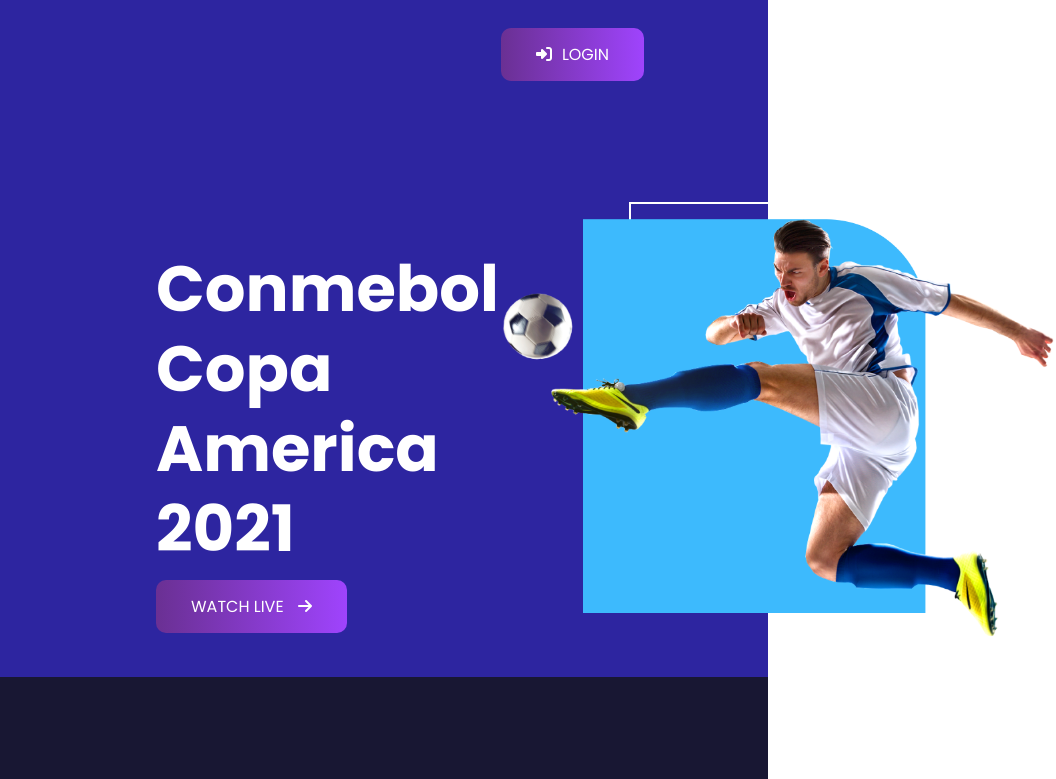
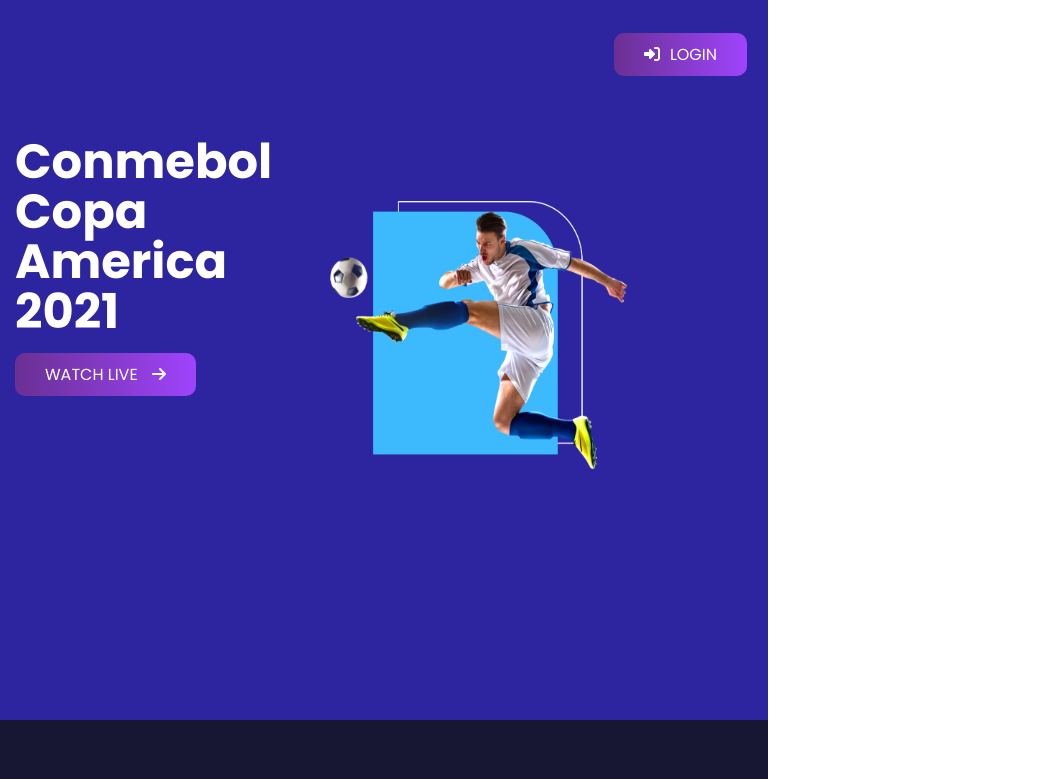
Before and after one commit to coderSabbirr/Milestone-2--Football-Website, a plain HTML site: page index.html in a window 768 px wide. Shown: the top 779 px of the page, 1056 px wide, since content can reach past the window. Drawn offline with Linux system fonts and the light colour scheme.

Commit message:
all device responsive add

```diff
--- a/style.css
+++ b/style.css
@@ -9,24 +9,29 @@
  main {
      background-color: #181733;
  }
+
  .top-sec {
      height: 677px;
      width: 100%;
      background-color: #2D25A0;
 
  }
+
  .login-button {
      text-align: right;
      padding-top: 42px;
-    padding-right:124px ;
+     padding-right: 124px;
  }
+
  .fa-sign-in-alt {
      margin-right: 10px;
  }
+
  .top-content {
      display: flex;
      padding-top: 135px;
  }
+
  .sec-deatis {
      margin-left: 156px;
      padding-top: 47px;
@@ -194,6 +199,7 @@
      padding-top: 100px;
      margin-bottom: 100px;
  }
+
  .footer-logo img {
      height: 100px;
      width: 280px;
@@ -204,6 +210,7 @@ font-size: 18px;
      font-weight: 400;
      line-height: 24px;
  }
+
  /*================
         Mobile Device
       ================= */
@@ -216,17 +223,20 @@ line-height: 24px;
          width: 100%;
          background-color: #2D25A0;
      }
+
      .login-button {
          text-align: right;
-        padding-right:21px ;
+         padding-right: 21px;
      }
+
      .top-content {
          display: grid;
          grid-template-columns: repeat(1, 1fr);
-         padding-top:70px;
+         padding-top: 70px;
      }
+
      .heaf-width {
-         width:60%;
+         width: 60%;
      }
 
      .sec-deatis {
@@ -257,8 +267,6 @@ line-height: 24px;
 
      /* Top section end */
 
-
-
      /* Blogs section start */
 
      .container {
@@ -270,6 +278,9 @@ line-height: 24px;
          grid-template-columns: repeat(1, 1fr);
      }
 
+     /* Blogs section End */
+
+     /* Sehedule Section  start*/
      .schedule-sec {
          width: 100%;
      }
@@ -287,20 +298,77 @@ line-height: 24px;
      .schedule-details p {
          font-size: 14px;
          color: #FFFFFF;
-         text-align:center;
+         text-align: center;
      }
 
-  /* Blogs section End */
+     /* Sehedule Section  end*/
 
  }
+
  /*================
         Tablet Device
       ================= */
-      @media only screen and (min-width: 689px) and ( max-width:991px) {
 
-        footer {
-            display: none;
+ @media only screen and (min-width: 688px) and (max-width:992px) {
+
+     /* top section */
+     .top-sec {
+         height: 720px;
+         width: 100%;
+         background-color: #2D25A0;
+     }
+
+     .login-button {
+         text-align: right;
+         padding-right: 21px;
+     }
+
+     .top-content {
+         display: grid;
+         grid-template-columns: repeat(2, 1fr);
+         padding-top: 70px;
+     }
+
+     .heaf-width {
+         width: 60%;
+     }
+
+     .sec-deatis {
+         margin-left: 15px;
+         padding-top: 0;
 
      }
 
+     .top-sec h2 {
+         font-size: 48px;
+         font-weight: 700;
+         line-height: 50px;
+         letter-spacing: 0px;
      }
+
+     .link-button {
+         padding: 10px 30px;
+     }
+
+     .top-banner {
+         padding-top: 64px;
+     }
+
+     .top-banner img {
+         height: 270px;
+         width: 300px;
+     }
+
+     /* blog section start */
+     .container {
+         margin-top: 56px;
+     }
+
+     .blogs {
+         display: grid;
+         grid-template-columns: repeat(2, 1fr);
+     }
+
+     /* blog section end */
+
+ }
```
Also changed, not shown: index.html (+2 -2 lines). Lines whose indentation alone changed are shown as unchanged.
